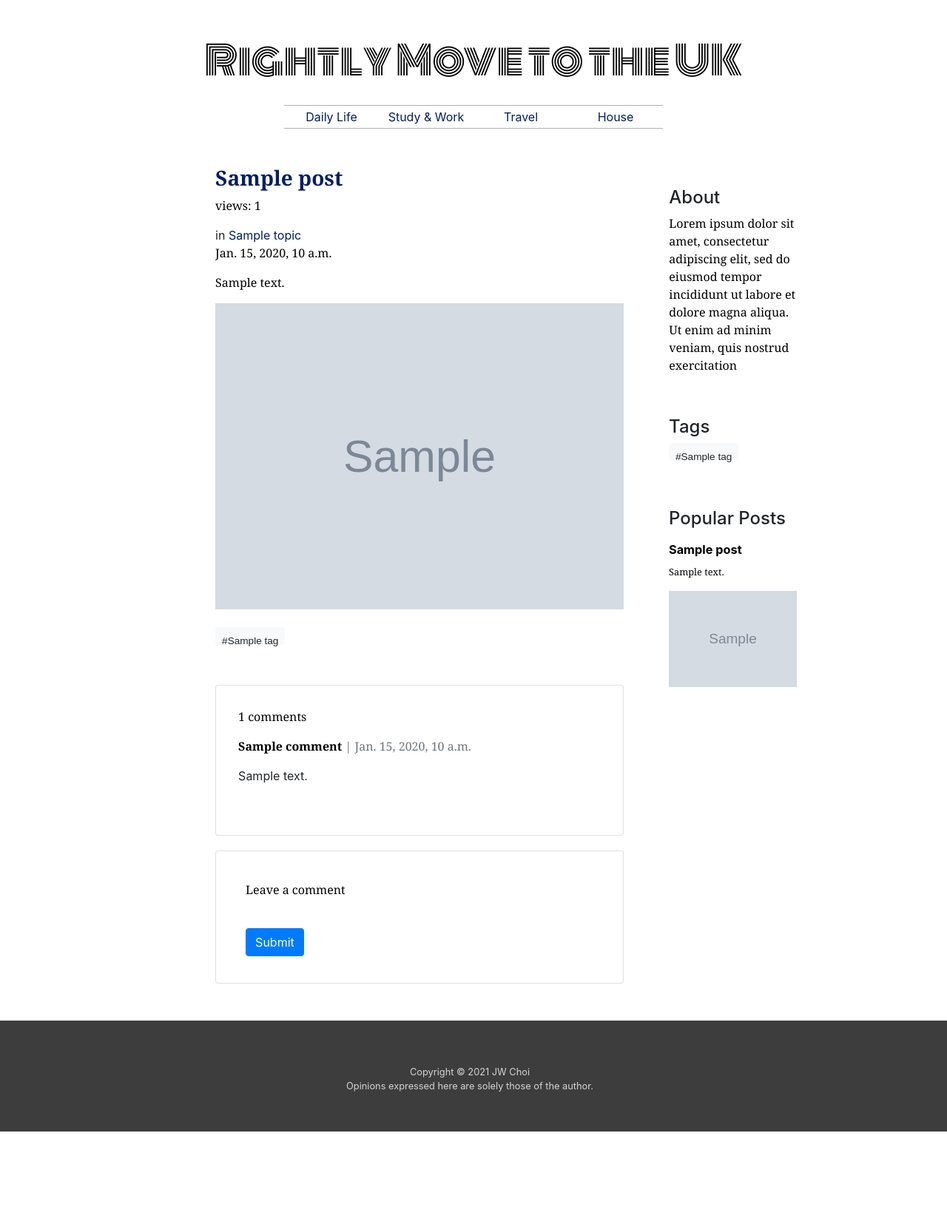
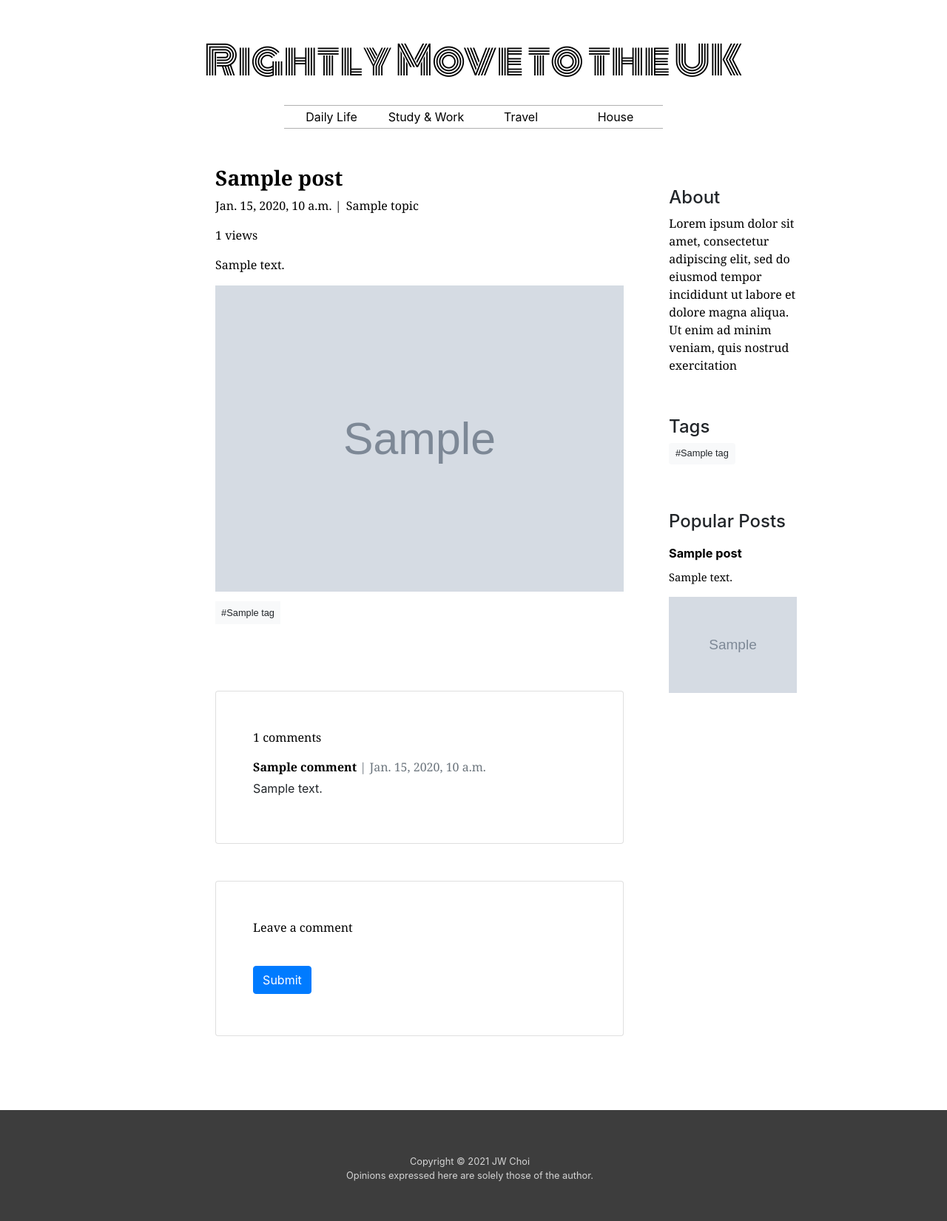
Before and after one commit to maktoob/Rightly_move, a Django app: template website/templates/website/post_detail.html in a window 1280 px wide. Shown: the part 56-1707 px from the top of the page at 74% size. Before the commit the page ends 1586 px from the top, so only its background shows below. Run offline with Django 3.2, Linux system fonts and the light colour scheme; the template is opened without the code that fills it: most values are stand-ins (such as "Sample title", 1, 10 or a date in 2020); grey boxes marked "Sample" are stand-in pictures; some libraries are stand-ins or nearby versions; some web fonts are replaced.

Commit message:
Update layout style

```diff
--- a/static/css/base.css
+++ b/static/css/base.css
@@ -2,11 +2,12 @@
     padding-left: 0rem;
     padding-right: 0rem;
     overflow: hidden;
+    min-height: 100vh;
 }
 
 a:link, a:visited, a:active {
     text-decoration: none;
-    color: #011e66;
+    color: #000000;
 }
 
 a:hover {
@@ -83,11 +84,15 @@ a:hover {
 .h1, h2, h3 {
     font-family: 'Georgia';
     text-decoration: none;
-    color: #011e66;
+    color: #000000;
     font-weight: bold;
 }
 
-.post-wrapper{
+.post-section {
+    padding-top: 50px;
+}
+
+.post-wrapper {
     padding-top: 50px;
 }
 
@@ -129,8 +134,11 @@ a.tag-button {
     background-color: #f8f9fa;
     border-color: #f8f9fa;
     font-family: 'PT Sans Caption', sans-serif;
-    font-size: 85%;
-    height: 1.5rem;
+    font-size: 80%;
+    margin-right: 1%;
+    height: 1.8rem;
+    line-height: 10px;
+    vertical-align: middle;
 }
 
 .popular-list {
@@ -158,6 +166,10 @@ a.tag-button {
     color: #525252;
 }
 
+.category-topic {
+    padding: 0px 2px 0px 2px;
+}
+
 div p {
     font-family: 'Georgia';
     text-decoration: none;
@@ -175,7 +187,7 @@ div p {
 .footer {
     background-color: #3d3d3d;
     color: #d4d4d4;
-    margin: 50px 0px 0px 0px;
+    margin: 0px;
     padding: 40px 20px 20px 40px;
     width: 100%;
     height: 150px;
@@ -194,3 +206,22 @@ div p {
     font-weight: bold;
     color: #474747;
 }
+
+.card {
+    margin-top: 50px;
+    margin-bottom: 20px;
+}
+
+.card-body {
+    padding: 50px 50px 40px 50px;
+}
+
+.comment-section {
+    margin-top: 100px;
+    margin-bottom: 100px;
+}
+
+.comment-wrapper {
+    margin-top: 3%;
+    margin-bottom: 5%;
+}
--- a/website/templates/website/base.html
+++ b/website/templates/website/base.html
@@ -75,11 +75,11 @@
 <body>
 <div class="container-fluid">
     <div class="row">
-        <div class="col-lg-8">
+        <div class="col-8">
             {% block content %}
             {% endblock content %}
         </div>
-        <div class="col-lg-3 sidebar">
+        <div class="col-3 sidebar">
             <div class="sidebar side-about">
                 <h4>About</h4>
                 <p>Lorem ipsum dolor sit amet, consectetur adipiscing elit, sed do eiusmod tempor incididunt
@@ -97,7 +97,7 @@
                 <div class="popular-post-wrapper">
                 {% for post in popular_posts %}
                     <a href="{% url 'post_detail' post.pk %}"><div class="popular-post-title">{{ post.title }}</div></a>
-                    <p><small>{{ post.text|truncatechars:60|linebreaksbr }}</small></p>
+                    <p style="font-size: 0.92rem">{{ post.text|truncatechars:100|linebreaksbr }}</p>
                 {% if post.image %}
                 <img class="post-image" align="center" src="{{ post.image.url }}" alt="{{ post.title }}"><br><br>
                 {% endif %}
@@ -107,11 +107,11 @@
             </div>
         </div>
     </div>
-</div>
-</body>
 <div class="footer">
     <div class="container text-center">
         <div class="copyright-wrapper"><small>Copyright © 2021 JW Choi<br/>
             Opinions expressed here are solely those of the author.</small></div>
     </div>
 </div>
+</div>
+</body>
--- a/website/templates/website/contact.html
+++ b/website/templates/website/contact.html
@@ -1,10 +1,10 @@
 {% extends 'website/base.html' %}
 {% block content %}
 {% load crispy_forms_tags %}
-<div class="content-fluid">
+<div class="container-fluid">
     <div class="row contact-wrapper">
-        <div class="col-lg-5"></div>
-        <div class="col-lg-7 contact-form">
+        <div class="col-5"></div>
+        <div class="col-7 contact-form">
         <h3>Contact Me</h3><br>
             <form method="post">
                 {% csrf_token %}
--- a/website/templates/website/post_detail.html
+++ b/website/templates/website/post_detail.html
@@ -1,42 +1,41 @@
 {% extends 'website/base.html' %}
 {% load crispy_forms_tags %}
 {% block content %}
-<div class="content-fluid">
-    <div class="row post-wrapper">
-        <div class="col-lg-4"></div>
-        <div class="col-lg-8 post">
+<div class="container-fluid">
+    <div class="row post-section">
+        <div class="col-4"></div>
+        <div class="col-8 post">
             <h3>{{ post.title }}</h3>
-            <p>views: {{ post.view_count }}</p>
-            in {% for category in categories %}
-            <a href="{% url 'post_by_category' category.topic %}">{{ category.topic }}<br>
+            <p>{{ post.date }} |{% for category in categories %}
+            <a class="category-topic" href="{% url 'post_by_category' category.topic %}">{{ category.topic }}
                 {% endfor %}</a>
-            <p>{{ post.date }}</p>
+            <p>{{ post.view_count }} views</p>
             <p>{{ post.text }}</p>
             {% if post.image %}
             <img class="post-image" align="center" src="{{ post.image.url }}" alt="{{ post.title }}"><br>
             {% endif %}
             <br>
             {% for tag in post.tags.all %}
-            <a href="{% url 'post_tag' tag.slug %}" class="tag-button btn btn-sm mb-1">#{{ tag }}</a>
+            <a href="{% url 'post_tag' tag.slug %}" class="tag-button ">#{{ tag }}</a>
             {% endfor %}
-    <div class="card" style="margin-top: 50px; margin-bottom: 20px">
-        <div class="card-body" style="padding-top: 30px; padding-left: 30px; padding-right: 30px">
+
+            <div class="comment-section">
+                <div class="card">
+                    <div class="card-body">
                         <p>{{ comments.count }} comments</p>
                         {% for comment in comments %}
-            <div class="comment">
-                <p class="font-weight-bold">
+                        <div class="comment-wrapper">
+                            <p class="font-weight-bold" style="margin-bottom: 5px">
                                 {{ comment.name }}
                                 <span class="text-muted font-weight-normal">
                         | {{ comment.created_on }}</span></p>
                             {{ comment.text|linebreaksbr }}
-                <br><br><br>
                         </div>
                         {% endfor %}
                     </div>
                 </div>
                 <div class="card">
-        <div class="card-body"
-             style="padding-top: 40px; padding-left: 40px; padding-right: 40px; padding-bottom: 20px">
+                    <div class="card-body">
                         <p>Leave a comment</p>
                         <form method="post">
                             {% csrf_token %}
@@ -49,4 +48,5 @@
             </div>
         </div>
     </div>
+</div>
 {% endblock content %}
```
Also changed, not shown: website/templates/website/home.html (+6 -5 lines), website/templates/website/post_by_category.html (+4 -4 lines), website/templates/website/post_tag.html (+5 -5 lines), website/templates/website/search_result.html (+4 -4 lines). Lines whose indentation alone changed are shown as unchanged.
